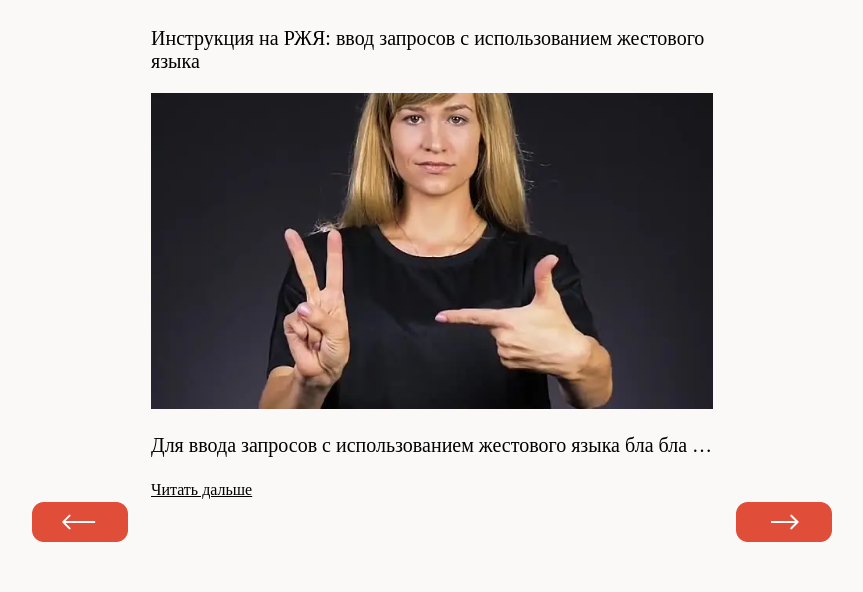
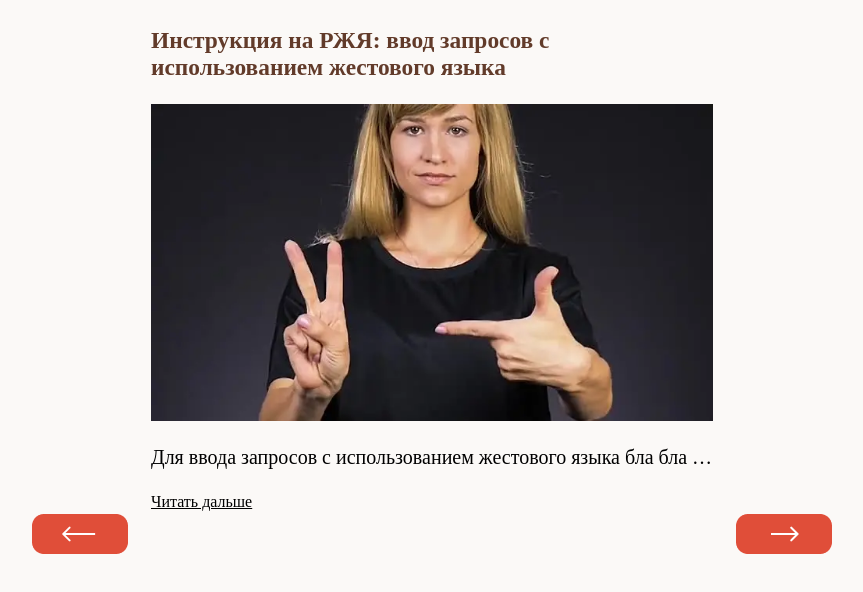
Before and after one commit to Elheid/IVR_good_web, a plain HTML site: page instruction.html in a window 1280 px wide. Shown: the whole page, without its empty margins (208-1071 px from the left). Drawn offline with Linux system fonts and the light colour scheme; a web font is replaced by a local one.

Commit message:
refactoringV2

```diff
--- a/css/index.css
+++ b/css/index.css
@@ -1,7 +1,7 @@
 
 .index-title{
     text-align: center;
-    color:#623B2A;
+
     font-size:32px;
     margin-top: 50px;
 }
--- a/css/style.css
+++ b/css/style.css
@@ -10,6 +10,10 @@ body {
 }
 body{
     margin-top: 0;
+}
+
+h1, h2, h3{
+    color:#623B2A
 }
 
 .hidden {
--- a/instruction.html
+++ b/instruction.html
@@ -19,9 +19,9 @@
     <main class="instruct-content">
       <section class="instruct">
         <div class="instruction-container">
-            <p class="instruction-title">
+            <h3 class="instruction-title">
             Инструкция на РЖЯ: ввод запросов с использованием жестового языка
-            </p>
+            </h3>
             <img src="img/gastrual2.jpg">
             <p class="instruction">
                 Для ввода запросов с использованием жестового языка
```
